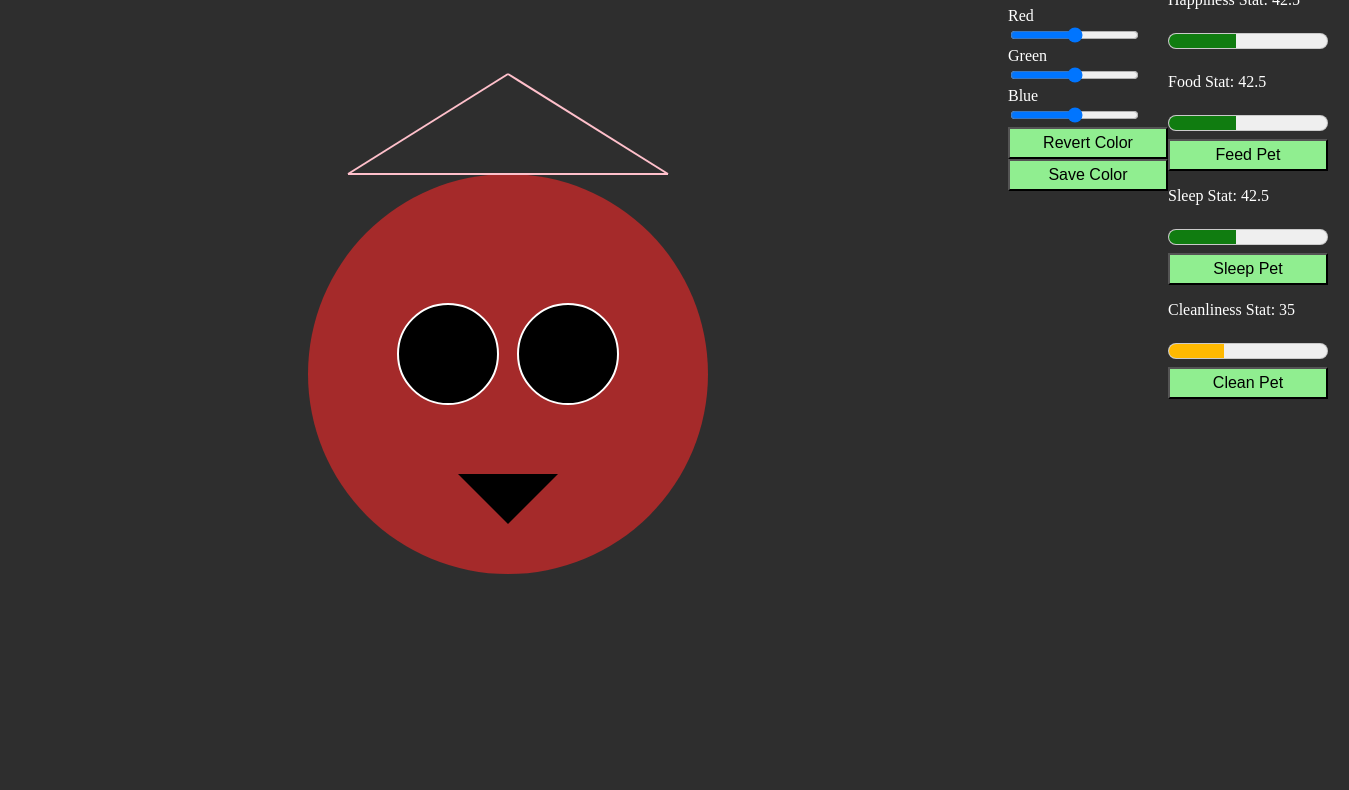
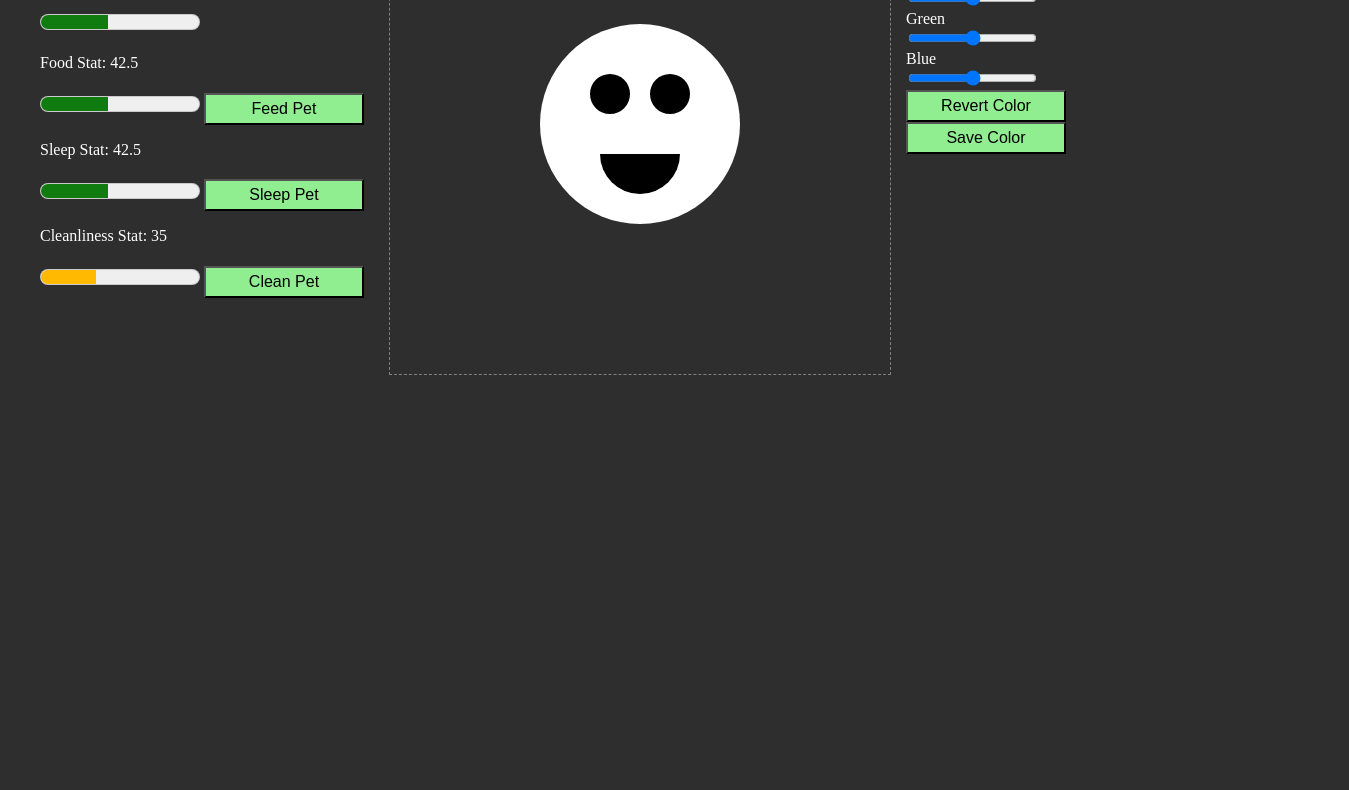
Before and after one commit to Arnav2323/AppProgCoursework-main, a website with bundled scripts: page PrototypedVirtualPet/client/index.html in a window 1280 px wide. Shown: the part 134-924 px from the top of the page, 1349 px wide, since content can reach past the window. Built offline with nearby package versions, Linux system fonts and the light colour scheme.

Commit message:
moving to canvas

```diff
--- a/PrototypedVirtualPet/client/index.html
+++ b/PrototypedVirtualPet/client/index.html
@@ -6,7 +6,9 @@
     </head>
 
     <body>
-        <svg id="petWindow" width="1000" height="1000" viewbox="-250,-250 500,500">
+        <canvas id="canvasWindow" width="500" height="500"></canvas>
+
+        <!-- <svg id="petWindow" width="1000" height="1000" viewbox="-250,-250 500,500">
             <circle id="skinColor" cx="0" cy="0" r="100" fill="brown"/>
 
             <defs>
@@ -27,7 +29,7 @@
             </g>
 
 
-        </svg>
+        </svg>         -->
 
         <ul id="rgbSliders">
             <li><h1>Pet Color Changer<h1></li>
--- a/PrototypedVirtualPet/client/style.css
+++ b/PrototypedVirtualPet/client/style.css
@@ -11,10 +11,10 @@ head{
 body{
     background-color: rgb(46, 46, 46);
     display: grid;
-    grid-template-columns: repeat(4, 1fr);
+    grid-template-columns: repeat(3, 1fr);
     grid-template-rows: repeat(3, 1fr);
     gap: 0em;
-    grid-auto-rows: minmax(50, auto);
+    grid-auto-rows: minmax(25, auto);
 }
 
 h1{
@@ -38,13 +38,26 @@ button:hover{
 }
 
 #petWindow{
-    grid-column: 1;
+    outline-style: dashed;
+    outline-width: 0.1em;
+    outline-color: grey;
+    grid-column: 2;
+    grid-row: 1;
+    padding: 0em;
+}
+
+#canvasWindow{
+    outline-style: dashed;
+    outline-width: 0.1em;
+    outline-color: grey;
+    grid-column: 2;
     grid-row: 1;
     padding: 0em;
 }
 
 #petStats{
-    grid-column: 3;
+    padding-left: 2em;
+    grid-column: 1;
     grid-row: 1;
 }
 
@@ -53,9 +66,10 @@ button:hover{
 }
 
 #rgbSliders{
+    padding-left: 1em;
     list-style: none;
     color: white;
-    grid-column: 2;
+    grid-column: 3;
     grid-row: 1;
 }
 
@@ -76,8 +90,8 @@ button:hover{
 }
 
 #settingsPanel{
-    grid-column: 1;
-    grid-row: 2;
+    grid-column: 2;
+    grid-row: 1;
 
 }
 
--- a/PrototypedVirtualPet/client/ui.mjs
+++ b/PrototypedVirtualPet/client/ui.mjs
@@ -41,6 +41,8 @@ export const inputs = {
   petNameInput: null,
 };
 
+const canvas = document.getElementById('canvasWindow');
+const ctx = canvas.getContext('2d');
 // gets all the buttonns and text I want to read/write
 // adds event listeners to buttons that call
 // specfic functions when a certain button is pressed
@@ -86,6 +88,7 @@ export function ui() {
   labels.cleanPetTxt.textContent = `Cleanliness Stat: ${pet.stats.cleanliness}`;
   labels.sleepPetTxt.textContent = `Sleep Stat: ${pet.stats.sleep}`;
   labels.happinessTxt.textContent = `Happiness Stat: ${pet.stats.happiness}`;
+  drawPet();
 
   // Meters Updating Below
   meters.foodMeter.value = pet.stats.food;
@@ -97,3 +100,24 @@ export function ui() {
 export function setName() {
   labels.petNameTxt.textContent = `Pet Name: ${pet.stats.name}`;
 }
+
+function drawPet() {
+  ctx.clearRect(0, 0, ctx.canvas.width, ctx.canvas.height);
+  ctx.beginPath();
+  ctx.fillStyle = 'white';
+  ctx.arc(250, 250, 100, 0, Math.PI * 2, true);
+  ctx.fill();
+  ctx.closePath();
+
+  ctx.beginPath();
+  ctx.fillStyle = 'black';
+  ctx.arc(220, 220, 20, 0, Math.PI * 2, true);
+  ctx.arc(280, 220, 20, 0, Math.PI * 2, true);
+  ctx.fill();
+  ctx.closePath();
+
+  ctx.beginPath();
+  ctx.arc(250, 280, 40, 0, Math.PI, false);
+  ctx.fill();
+  ctx.closePath();
+}
```
